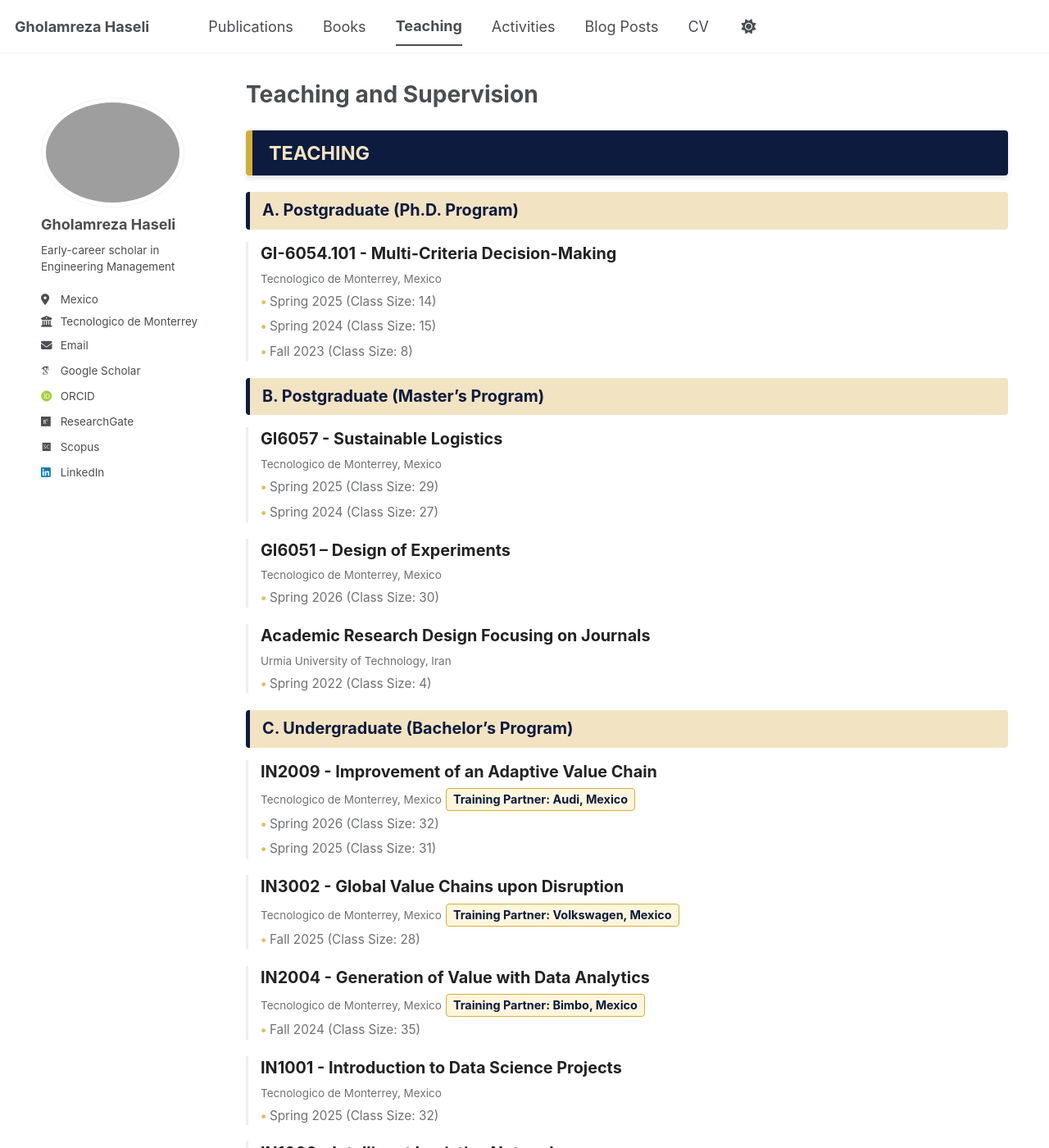
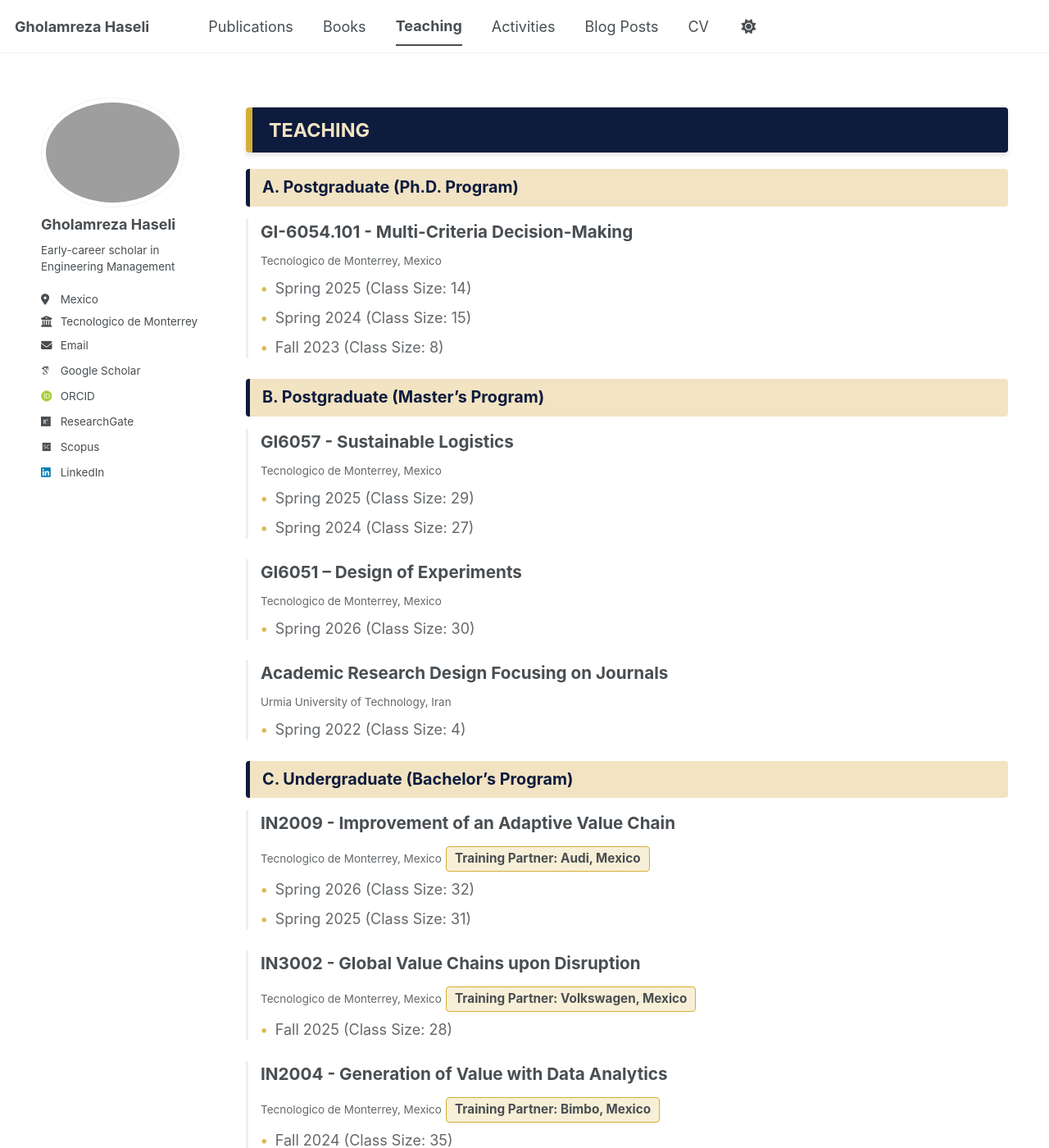
Before and after one commit to Gholamreza-Haseli/Gholamreza-Haseli.github.io, a Jekyll site: the page built from _pages/teaching.html, in a window 1280 px wide and 1400 px high. Shown: the whole window at 82% size. Built offline with Jekyll 4.4.1, drawn with Linux system fonts in a browser that asks for light colours; some web fonts are replaced; a script bundle is joined from its source files by our own code; library files that are not in the unit come from our copies.

Commit message:
Update teaching.html

```diff
--- a/_pages/teaching.html
+++ b/_pages/teaching.html
@@ -8,7 +8,10 @@ author_profile: true
 {% include base_path %}
 
 <style>
-  /* باکس سرمه‌ای اصلی - رنگ متن ثابت برای خوانایی روی سرمه‌ای */
+  /* حذف تایتل پیش‌فرض برای هماهنگی با دیزاین شما */
+  .page__title { display: none !important; }
+
+  /* باکس سرمه‌ای اصلی - رنگ متن ثابت برای خوانایی */
   .poms-main-header {
     background-color: #0d1b3e !important;
     color: #f2e3c2 !important;
@@ -34,102 +37,99 @@ author_profile: true
     border-left: 5px solid #0d1b3e;
   }
 
-  /* کارت هر درس */
+  /* کارت هر درس - استفاده از رنگ بدنه برای سازگاری با تم */
   .course-card {
     border-left: 3px solid var(--border-color, #eee);
     padding-left: 15px;
-    margin-bottom: 20px;
+    margin-bottom: 25px;
+    color: inherit; /* ارث‌بری رنگ متن از تم اصلی */
   }
 
   .course-name {
     font-weight: bold;
-    color: var(--primary-color, #222);
-    font-size: 1.1em;
+    color: inherit;
+    font-size: 1.15em;
     display: block;
+    margin-bottom: 5px;
   }
 
-  /* اصلاح رنگ متن های کوچک و توضیحات در هر دو تم */
+  /* تنظیم رنگ متون کمکی و لیست‌ها در هر دو تم */
   .course-card small, .class-info {
-    color: var(--primary-color) !important;
-    opacity: 0.8;
-  }
-
-  .training-partner {
-    display: inline-block;
-    background: rgba(238, 191, 29, 0.15);
-    color: #0d1b3e !important;
-    padding: 2px 8px;
-    border-radius: 4px;
-    font-size: 0.80em;
-    font-weight: bold;
-    margin-top: 5px;
-    border: 1px solid #d4af37;
+    color: inherit !important;
+    opacity: 0.85;
   }
 
   .class-info {
-    font-size: 0.85em;
     list-style: none;
     padding-left: 0;
-    margin-top: 5px;
+    margin-top: 8px;
   }
 
   .class-info li::before {
     content: "• ";
     color: #d4af37;
     font-weight: bold;
+    margin-right: 5px;
   }
 
-  /* بخش پایان‌نامه‌ها - استفاده از متغیر سیستمی برای پس‌زمینه */
+  /* باکس پارتنر آموزشی - برای خوانایی در تم مشکی کمی شفاف شده */
+  .training-partner {
+    display: inline-block;
+    background: rgba(212, 175, 55, 0.2);
+    color: inherit;
+    padding: 3px 10px;
+    border-radius: 4px;
+    font-size: 0.85em;
+    font-weight: bold;
+    margin-top: 8px;
+    border: 1px solid #d4af37;
+  }
+
+  /* بخش پایان‌نامه‌ها */
   .thesis-card {
     border: 1px solid var(--border-color, #eee);
-    padding: 15px;
-    border-radius: 6px;
-    margin-bottom: 5px;
-    color: var(--primary-color);
+    padding: 18px;
+    border-radius: 8px;
+    margin-bottom: 15px;
+    color: inherit;
+    transition: transform 0.2s;
   }
 
   .student-name {
-    color: #4169E1 !important; /* تغییر به طلایی برای درخشش در هر دو تم */
+    color: #4169E1 !important; /* رنگ آبی ثابت برای نام دانشجو */
     font-weight: bold;
     border-bottom: 1px solid rgba(212, 175, 55, 0.3);
-    padding-bottom: 3px;
-    margin-bottom: 8px;
+    padding-bottom: 5px;
+    margin-bottom: 10px;
     display: block;
+    font-size: 1.1em;
   }
 
-  .thesis-card {
-    color: var(--primary-color);
-  }
-  /
+  /* تنظیمات چیدمان و عرض صفحه (اصلاح شده) */
   .wrapper {
     max-width: 95% !important;
-    margin: 0 100 !important;
+    margin: 0 auto !important;
   }
 
-  /* ۲. حذف محدودیت عرض از بخش اصلی محتوا */
   #main {
     max-width: 95% !important;
   }
 
-  /* ۳. اجازه به بخش متن برای پهن شدن در فضای باقی‌مانده */
-  .initial-content,
   .page__content {
-    width: 95% !important;
+    width: 100% !important;
+    padding-right: 0 !important;
   }
 
-  /* ۴. حذف ستون خالی سمت راست که باعث عدم تقارن شده بود */
   @media (min-width: 64em) {
-    .archive, .page {
-      padding-right: 0 !important;
-      margin-right: 0 !important;
+    .page__content {
+      margin-left: -20px !important; /* کاهش فاصله سایدبار */
     }
   }
-  /* ۷. واکنش‌گرایی برای موبایل */
+
+  /* واکنش‌گرایی موبایل */
   @media (max-width: 64em) {
-    #main { display: block !important; }
     .wrapper { max-width: 100% !important; padding: 0 15px !important; }
-    .sidebar { width: 100% !important; margin-bottom: 30px !important; }
-    .interest-grid { grid-template-columns: 1fr; } /* تک ستونه در موبایل */
+    .course-card { border-left-width: 5px; }
   }
 </style>
 
```
Also changed, not shown: other parts of _pages/teaching.html (+1 -1 lines).
